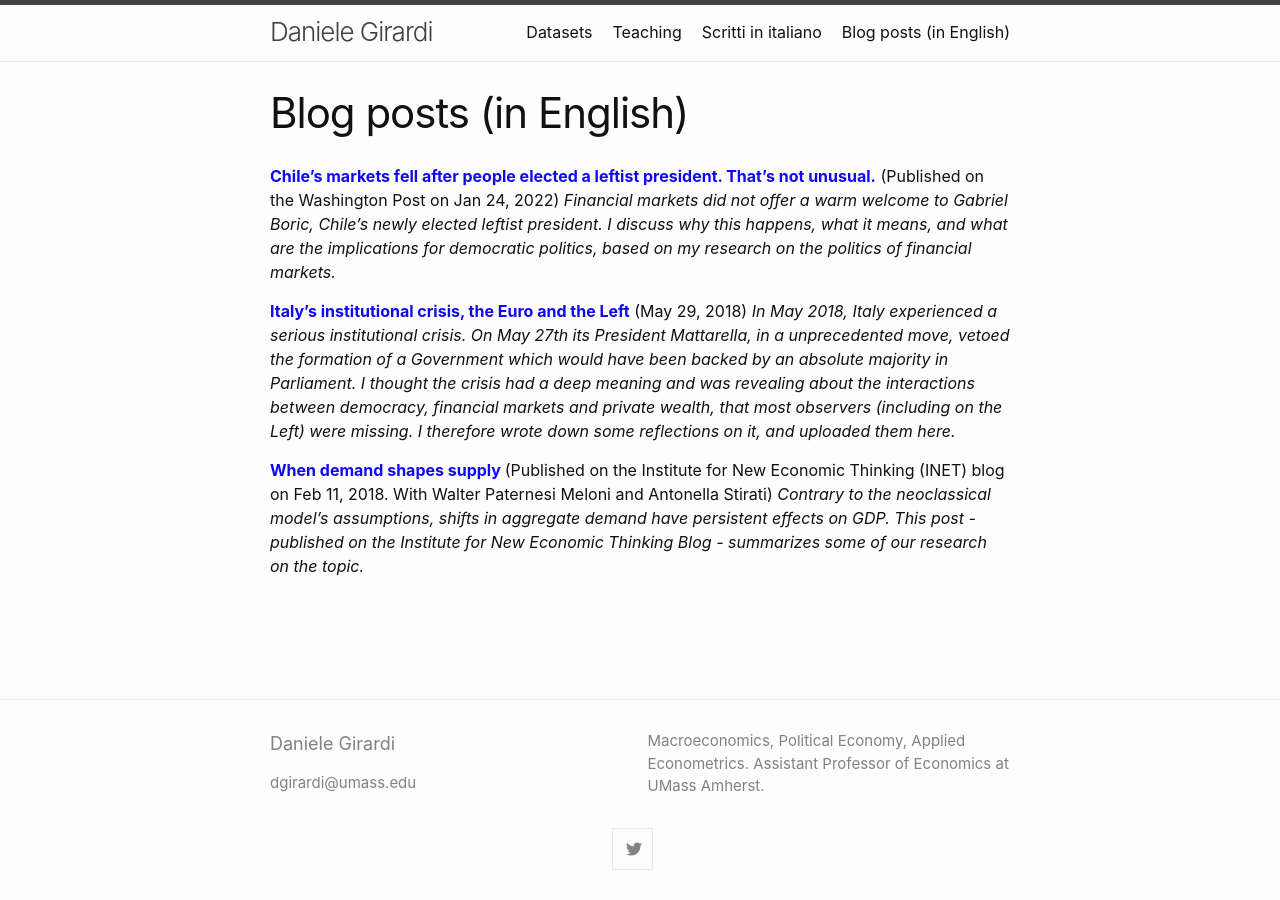
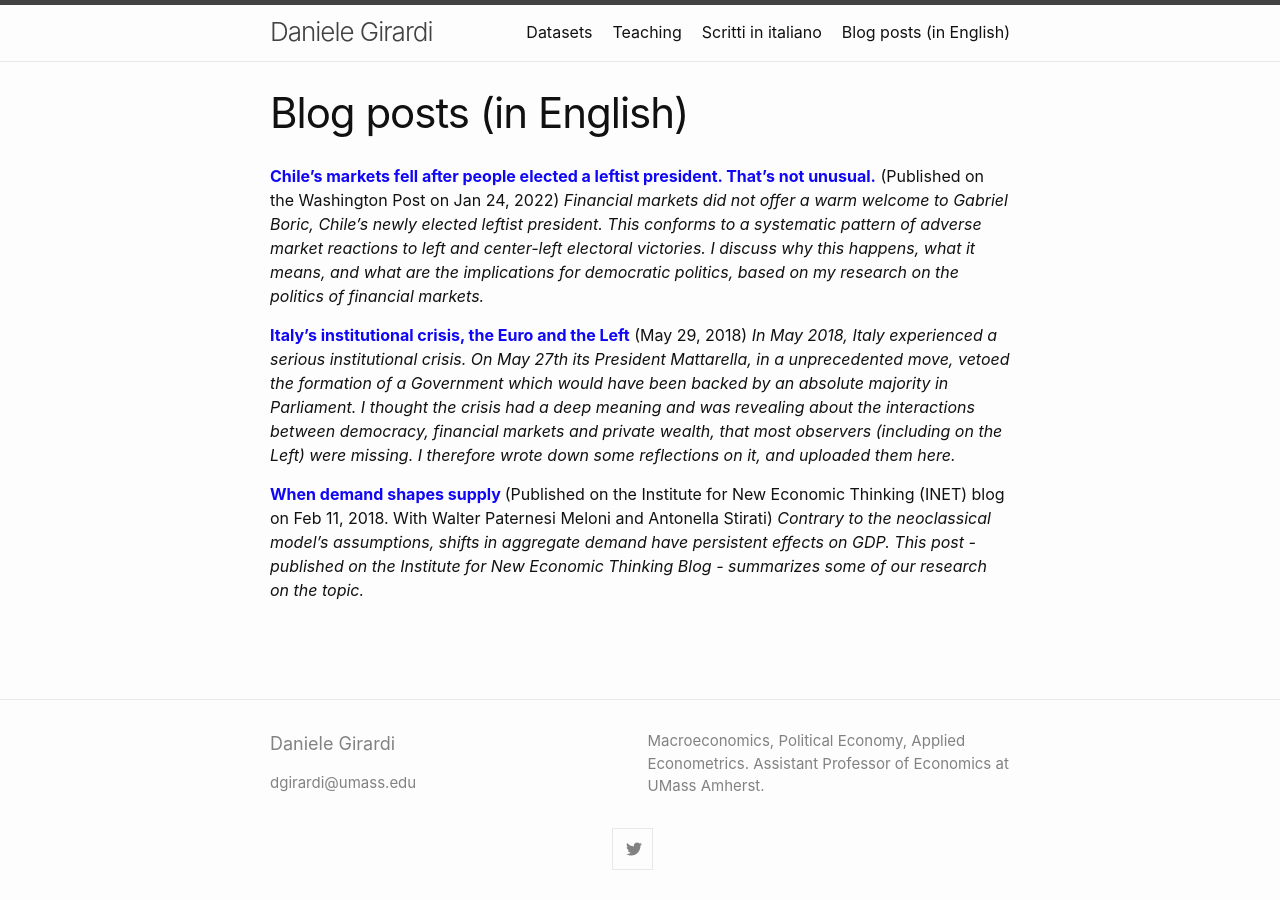
Before and after one commit to danielegirardi/danielegirardi.github.io, a Jekyll site: the page built from posts/english_posts.md, in a window 1280 px wide. Built offline with Jekyll 4.4.1, drawn with Linux system fonts in a browser that asks for light colours.

Commit message:
Update english_posts.md

```diff
--- a/posts/english_posts.md
+++ b/posts/english_posts.md
@@ -7,7 +7,7 @@ permalink: /english_posts/
 <style type="text/css">a {text-decoration: none; color: inherit}</style>
 
 <span style="color: #1008F4;"><strong><a href="https://www.washingtonpost.com/politics/2022/01/24/chiles-markets-fell-after-people-elected-leftist-president-thats-not-unusual/" target="_blank" rel="noopener">Chile’s markets fell after people elected a leftist president. That’s not unusual.</a></strong></span> (Published on the Washington Post on Jan 24, 2022)
-<em>Financial markets did not offer a warm welcome to Gabriel Boric, Chile’s newly elected leftist president. I discuss why this happens, what it means, and what are the implications for democratic politics, based on my research on the politics of financial markets. </em>
+<em>Financial markets did not offer a warm welcome to Gabriel Boric, Chile’s newly elected leftist president. This conforms to a systematic pattern of adverse market reactions to left and center-left electoral victories. I discuss why this happens, what it means, and what are the implications for democratic politics, based on my research on the politics of financial markets. </em>
 
 <span style="color: #1008F4;"><strong><a href="https://danielegirardi.github.io/posts/may2018post" target="_blank" rel="noopener">Italy's institutional crisis, the Euro and the Left</a></strong></span> (May 29, 2018)
 <em>In May 2018, Italy experienced a serious institutional crisis. On May 27th its President Mattarella, in a unprecedented move, vetoed the formation of a Government which would have been backed by an absolute majority in Parliament. I thought the crisis had a deep meaning and was revealing about the interactions between democracy, financial markets and private wealth, that most observers (including on the Left) were missing. I therefore wrote down some reflections on it, and uploaded them here. </em>
```
